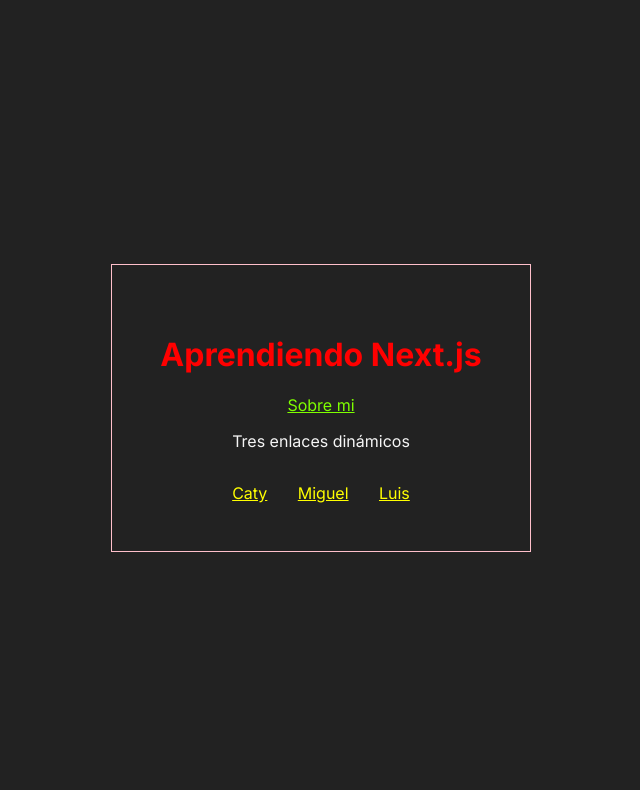
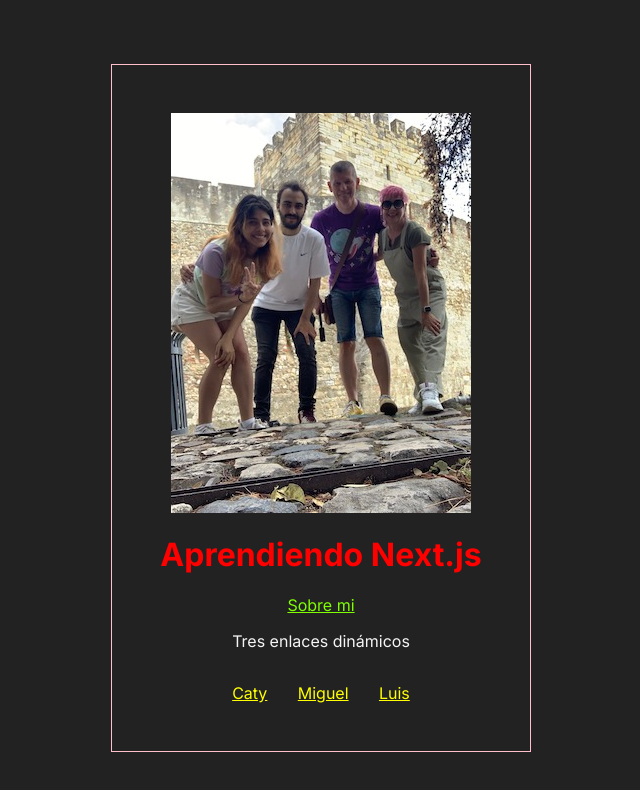
Before and after one commit to catharygr/aprendiendo-next-framework, a Next.js app: page / in a window 1280 px wide. Shown: the top 790 px of the page, without its empty margins (319-959 px from the left). Built offline with nearby package versions, Linux system fonts and the light colour scheme.

Commit message:
Trabajando con la importación de una imagen

```diff
--- a/src/app/page.js
+++ b/src/app/page.js
@@ -1,11 +1,14 @@
+import styles from "./page.module.css";
 import Image from "next/image";
-import styles from "./page.module.css";
+import nosotros from "@/app/image/nosotros.jpg";
 import Link from "next/link";
 import { data } from "./data";
 
 export default function Home() {
   return (
     <main className={styles.container}>
+      <Image src={nosotros} alt="Fotos de una familia" />
+
       <h1 className={styles.titulo}>Aprendiendo Next.js</h1>
       <Link className={styles.about} href="/about">
         Sobre mi
```
Also changed, not shown: src/app/image/nosotros.jpg (added).
